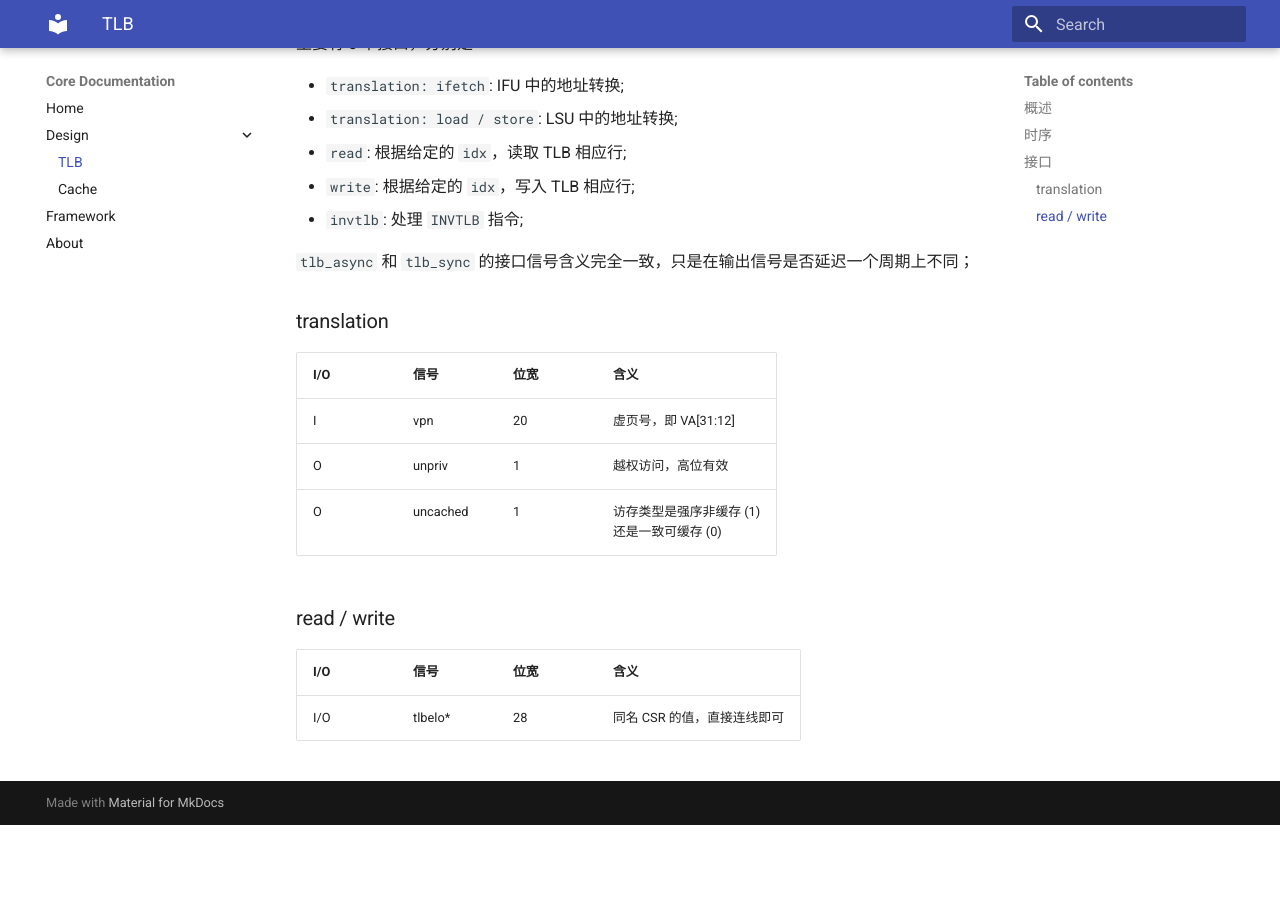
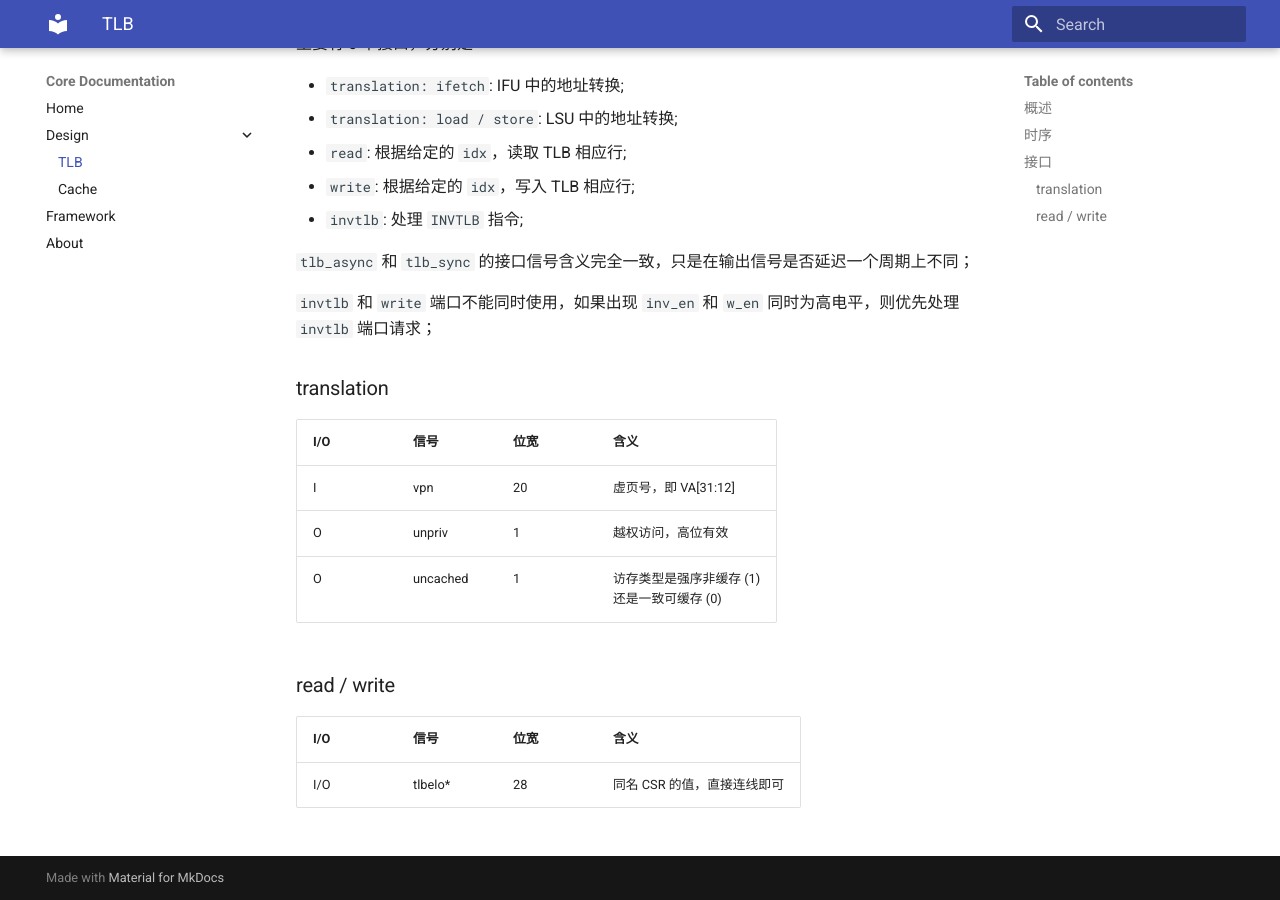
Before and after one commit to cpuers/Core, an MkDocs documentation site: the page built from docs/docs/tlb.md, in a window 1280 px wide and 900 px high, scrolled down 759 px. Built offline with MkDocs 1.6.1 and Material for MkDocs 9.7.7, drawn with Linux system fonts in a browser that asks for light colours; before the commit the page ends 1584 px from its top, so only the background shows below that.

```diff
--- a/docs/docs/tlb.md
+++ b/docs/docs/tlb.md
@@ -32,6 +32,8 @@
 
 `tlb_async` 和 `tlb_sync` 的接口信号含义完全一致，只是在输出信号是否延迟一个周期上不同；
 
+`invtlb` 和 `write` 端口不能同时使用，如果出现 `inv_en` 和 `w_en` 同时为高电平，则优先处理 `invtlb` 端口请求；
+
 ### translation
 
 | I/O 	| 信号     	| 位宽 	| 含义                                           	|
@@ -45,3 +47,5 @@
 | I/O 	| 信号    	| 位宽 	| 含义                        	|
 |-----	|---------	|------	|-----------------------------	|
 | I/O 	| tlbelo* 	| 28   	| 同名 CSR 的值，直接连线即可 	|
+
+###
```
Also changed, not shown: 2 other files.
